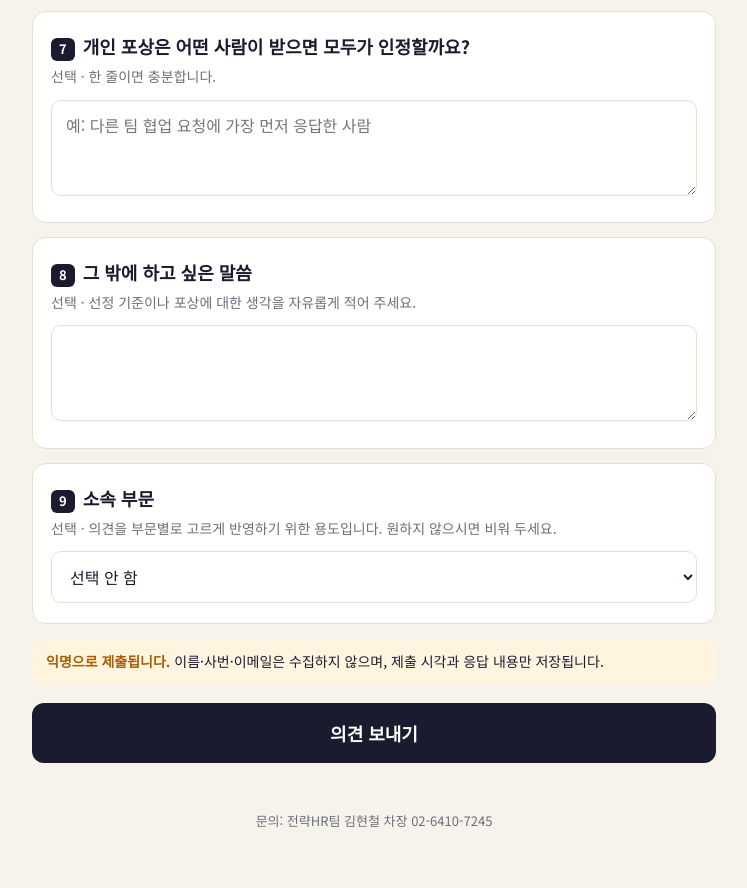
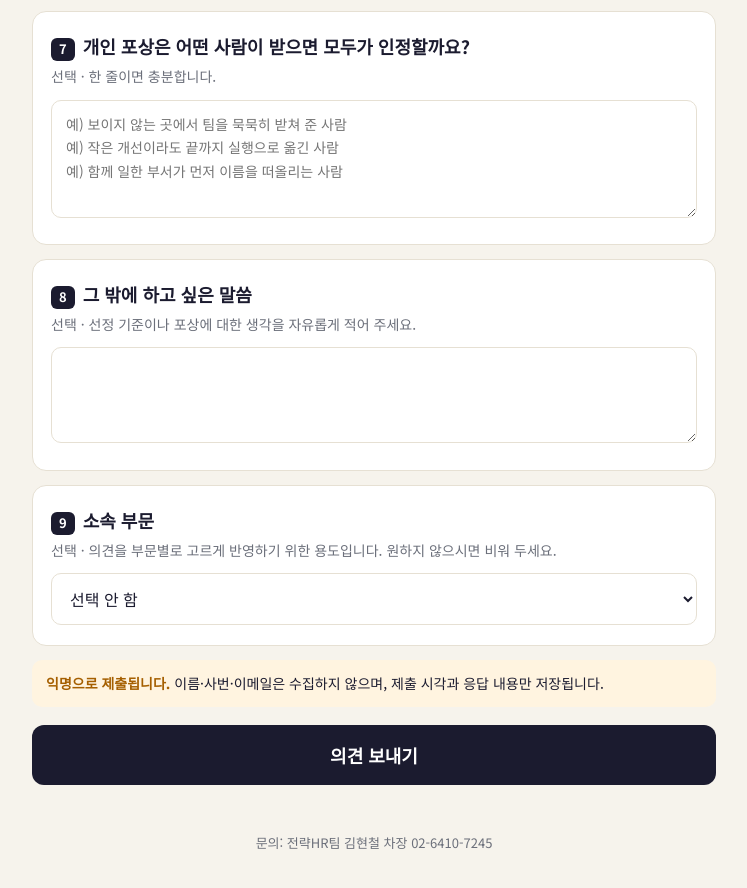
Before and after one commit to richncohckim-bot/townhall-survey, a plain HTML site: page index.html in a window 1280 px wide. Shown: the part 2938-3826 px from the top of the page, without its empty margins (266-1013 px from the left). Drawn offline with Linux system fonts and the light colour scheme.

Commit message:
Add files via upload

```diff
--- a/index.html
+++ b/index.html
@@ -50,6 +50,9 @@ h1 .o{background:var(--o);padding:0 4px}
 .legend i{display:inline-block;width:10px;height:10px;border-radius:2px;margin-right:4px;vertical-align:-1px}
 textarea,input[type=text],select{width:100%;font:inherit;font-size:16px;border:1.5px solid var(--line);border-radius:10px;padding:12px 14px;background:#fff;color:var(--ink)}
 textarea{min-height:96px;resize:vertical}
+#individual{min-height:118px}
+#individual::placeholder{font-size:14px;line-height:1.7}
+@media (max-width:380px){#individual::placeholder{font-size:12.5px}}
 textarea:focus,input[type=text]:focus,select:focus{outline:none;border-color:var(--o)}
 .etc{margin-top:8px}
 .tbl{display:grid;gap:6px;margin:0 0 12px}
@@ -159,7 +162,7 @@ button:focus-visible,.opt:focus-within{outline:3px solid var(--o);outline-offset
     <section class="q">
       <h2><span class="n">7</span>개인 포상은 어떤 사람이 받으면 모두가 인정할까요?</h2>
       <p class="help">선택 · 한 줄이면 충분합니다.</p>
-      <textarea id="individual" maxlength="1000" placeholder="예: 다른 팀 협업 요청에 가장 먼저 응답한 사람"></textarea>
+      <textarea id="individual" maxlength="1000" placeholder="예) 보이지 않는 곳에서 팀을 묵묵히 받쳐 준 사람&#10;예) 작은 개선이라도 끝까지 실행으로 옮긴 사람&#10;예) 함께 일한 부서가 먼저 이름을 떠올리는 사람"></textarea>
     </section>
 
     <section class="q">
@@ -188,7 +191,7 @@ button:focus-visible,.opt:focus-within{outline:3px solid var(--o);outline-offset
 
 <script>
 /* ===== 설정 ===== */
-const ENDPOINT = 'https://script.google.com/macros/s/AKfycbzHSKzyPb6fykfnTbxBah8P9SlA-nxtXjD_v53PL-Ez4r5UnjTgMPIjmeqtdH_98bE/exec'; // 구글 Apps Script 웹 앱 URL (…/exec)
+const ENDPOINT = 'PASTE_APPS_SCRIPT_WEB_APP_URL_HERE'; // 구글 Apps Script 웹 앱 URL (…/exec)
 const DEADLINE = new Date('2026-11-25T23:59:59+09:00'); // 11월 25일(수) 자정 마감
 const SUBMITTED_KEY = 'townhall-criteria-2026q4-submitted';
 
```
